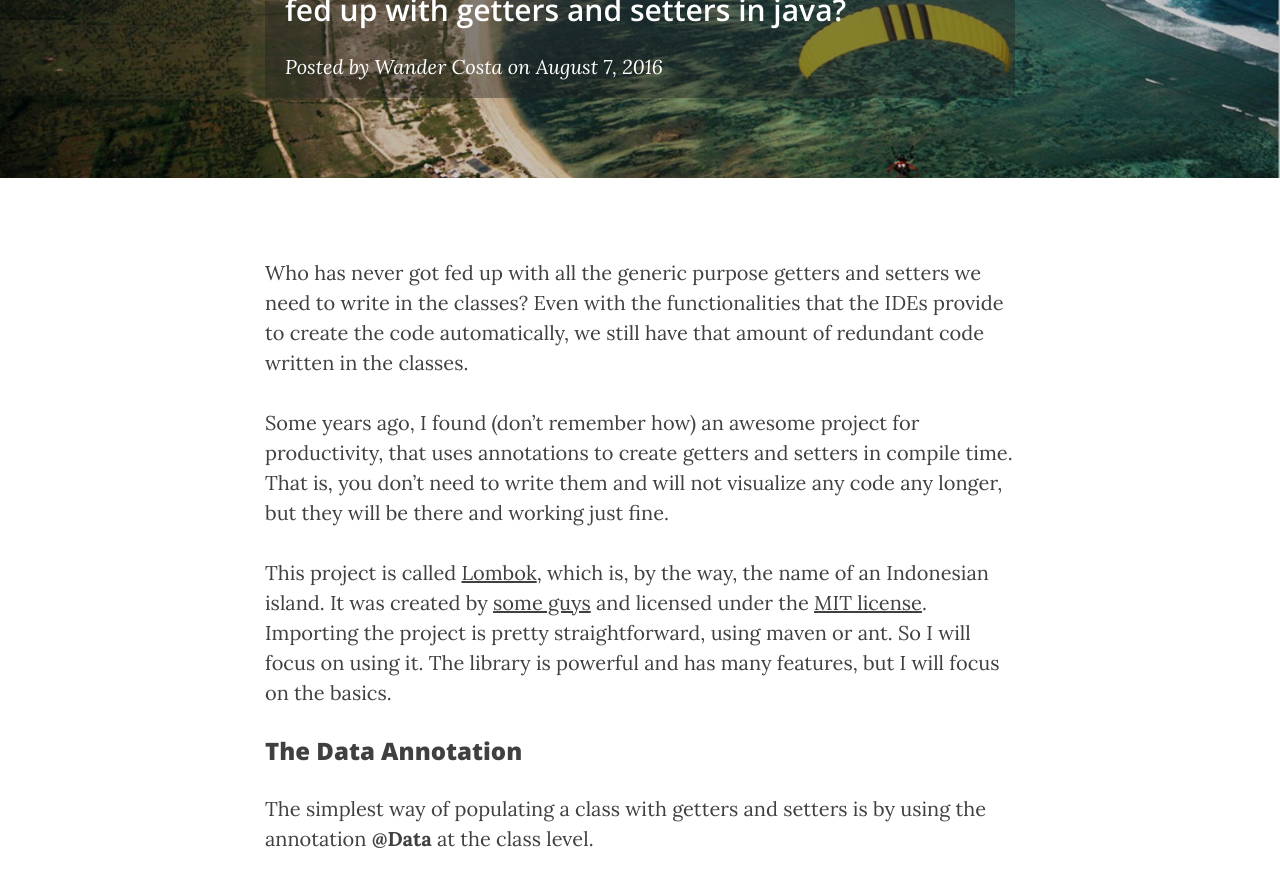
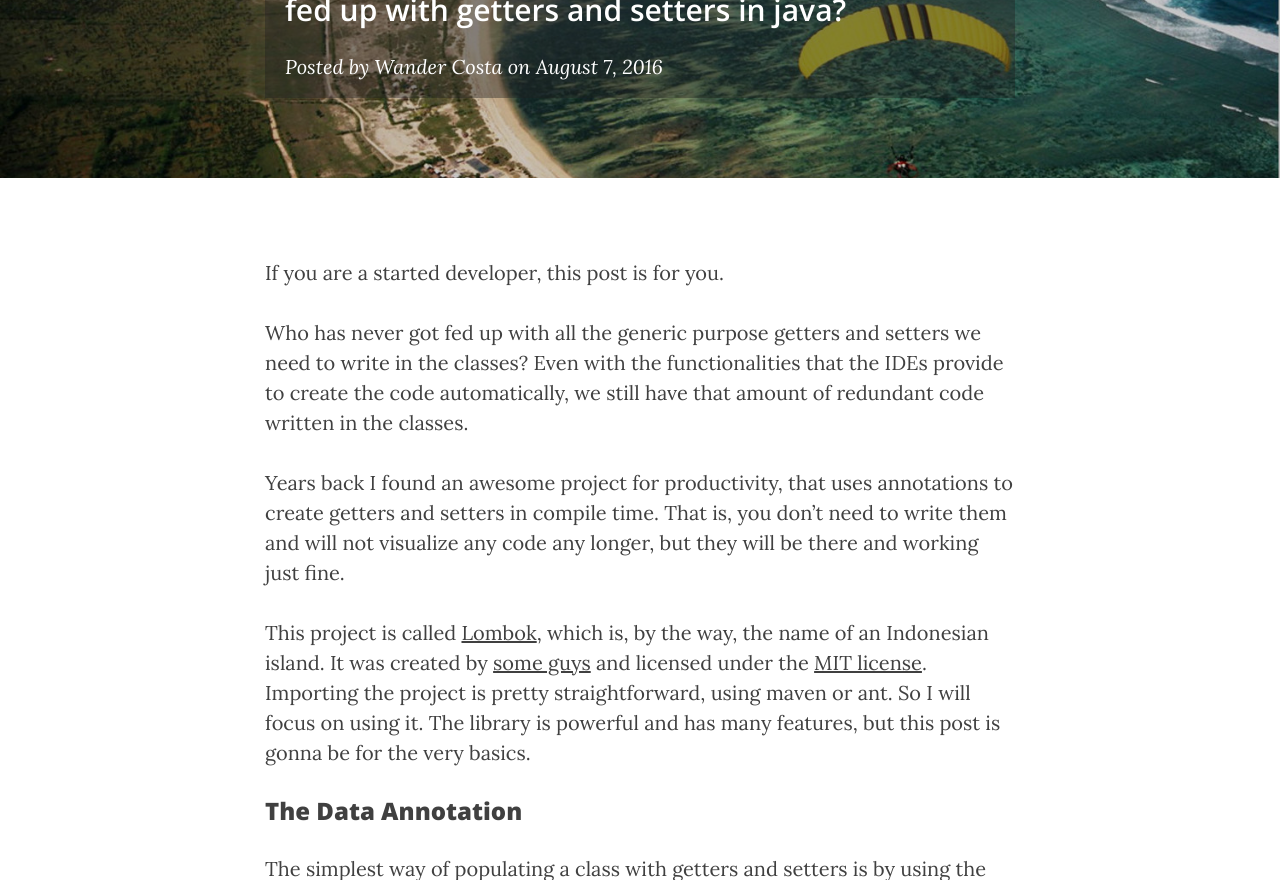
Before and after one commit to rwanderc/blog, a Jekyll site: the page built from _posts/2016-08-08-lombok.markdown, in a window 1280 px wide and 900 px high, scrolled down 258 px, cut to the strip 0-880 px from the top of the window. Built offline with Jekyll 4.4.1, drawn with Linux system fonts in a browser that asks for light colours; nearby versions of some CDN libraries; comment, search, counter and statistics services are not loaded.

```diff
--- a/_posts/2016-08-08-lombok.markdown
+++ b/_posts/2016-08-08-lombok.markdown
@@ -13,11 +13,13 @@
 - productivity
 ---
 
+If you are a started developer, this post is for you.
+
 Who has never got fed up with all the generic purpose getters and setters we need to write in the classes? Even with the functionalities that the IDEs provide to create the code automatically, we still have that amount of redundant code written in the classes.
 
-Some years ago, I found (don't remember how) an awesome project for productivity, that uses annotations to create getters and setters in compile time. That is, you don't need to write them and will not visualize any code any longer, but they will be there and working just fine.
+Years back I found an awesome project for productivity, that uses annotations to create getters and setters in compile time. That is, you don't need to write them and will not visualize any code any longer, but they will be there and working just fine.
 
-This project is called [Lombok][lombok], which is, by the way, the name of an Indonesian island. It was created by [some guys][credits] and licensed under the [MIT license][mitlic]. Importing the project is pretty straightforward, using maven or ant. So I will focus on using it. The library is powerful and has many features, but I will focus on the basics.
+This project is called [Lombok][lombok], which is, by the way, the name of an Indonesian island. It was created by [some guys][credits] and licensed under the [MIT license][mitlic]. Importing the project is pretty straightforward, using maven or ant. So I will focus on using it. The library is powerful and has many features, but this post is gonna be for the very basics.
 
 
 ### The Data Annotation
```
